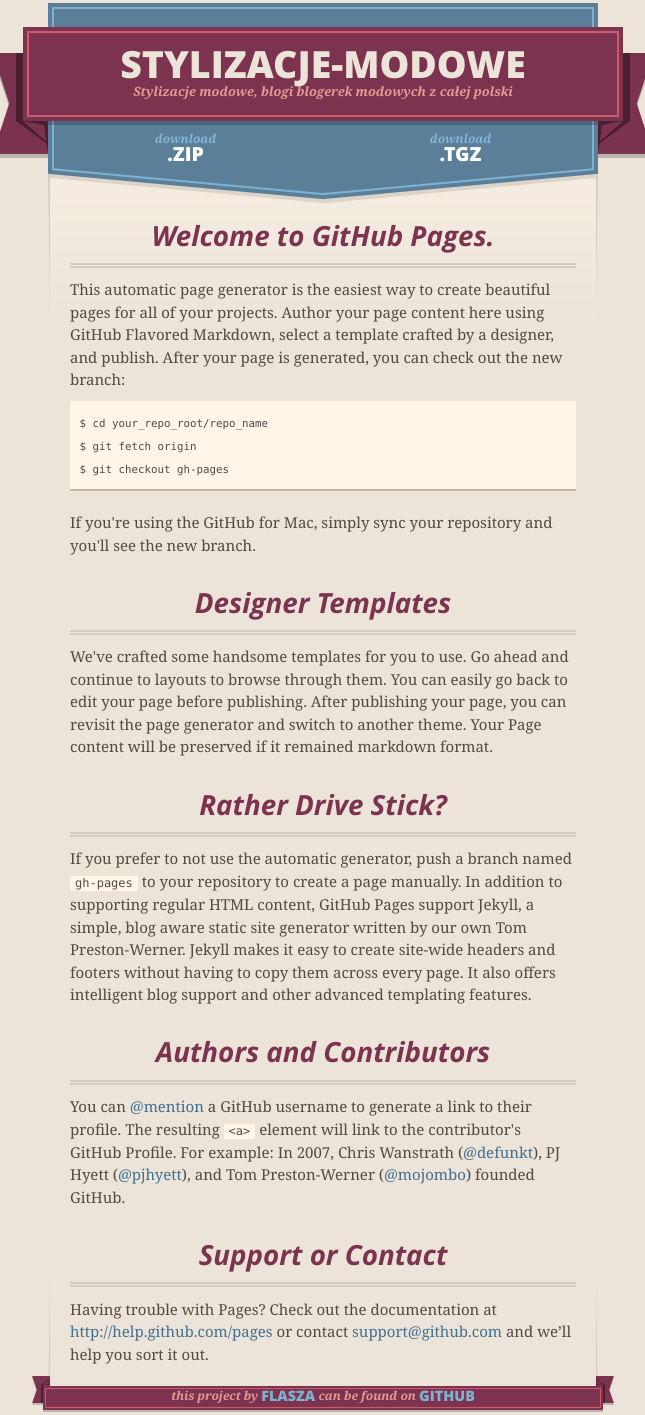
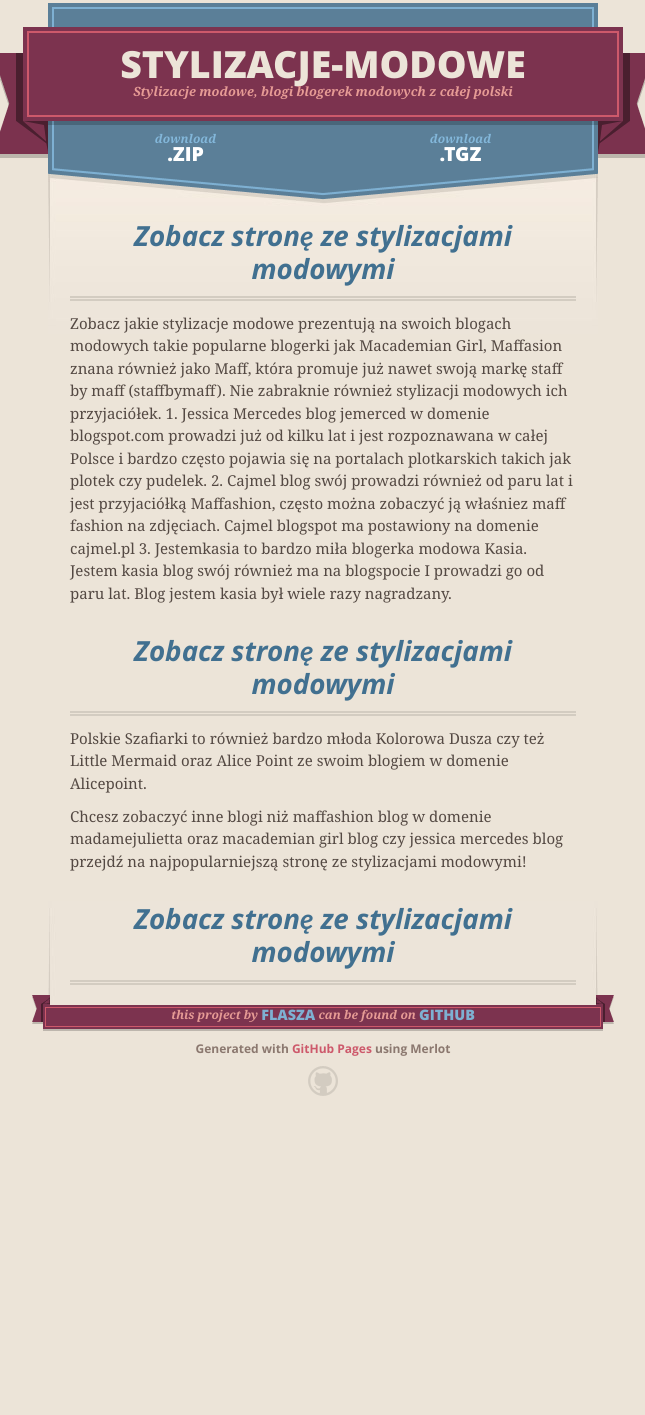
Before and after one commit to flasza/stylizacje-modowe, a plain HTML site: page index.html in a window 1280 px wide. Shown: the part 11-1426 px from the top of the page, without its empty margins (317-962 px from the left). After the commit the page ends 1147 px from the top, so only its background shows below. Drawn offline with nearby package versions, Linux system fonts and the light colour scheme.

```diff
--- a/index.html
+++ b/index.html
@@ -47,36 +47,25 @@
 
       <section id="main_content">
         <h3>
-<a name="welcome-to-github-pages" class="anchor" href="#welcome-to-github-pages"><span class="octicon octicon-link"></span></a>Welcome to GitHub Pages.</h3>
+<a name="zobacz-stron%C4%99-ze-stylizacjami-modowymi" class="anchor" href="#zobacz-stron%C4%99-ze-stylizacjami-modowymi"><span class="octicon octicon-link"></span></a><a href="http://affisource.com/str/link.html">Zobacz stronę ze stylizacjami modowymi</a>
+</h3>
 
-<p>This automatic page generator is the easiest way to create beautiful pages for all of your projects. Author your page content here using GitHub Flavored Markdown, select a template crafted by a designer, and publish. After your page is generated, you can check out the new branch:</p>
-
-<pre><code>$ cd your_repo_root/repo_name
-$ git fetch origin
-$ git checkout gh-pages
-</code></pre>
-
-<p>If you're using the GitHub for Mac, simply sync your repository and you'll see the new branch.</p>
+<p>Zobacz jakie stylizacje modowe prezentują na swoich blogach modowych takie popularne blogerki jak Macademian Girl, Maffasion znana również jako Maff, która promuje już nawet swoją markę staff by maff (staffbymaff). Nie zabraknie również stylizacji modowych ich przyjaciółek.
+1.  Jessica Mercedes blog jemerced w domenie blogspot.com prowadzi już od kilku lat i jest rozpoznawana w całej Polsce i  bardzo często pojawia się na portalach plotkarskich takich jak plotek czy pudelek.
+2.   Cajmel blog swój prowadzi również od paru lat i jest przyjaciółką Maffashion, często można zobaczyć ją właśniez maff fashion na zdjęciach. Cajmel blogspot ma postawiony na domenie cajmel.pl
+3.  Jestemkasia to bardzo miła blogerka modowa Kasia. Jestem kasia blog swój również ma na blogspocie I prowadzi go od paru lat. Blog jestem kasia był wiele razy nagradzany.</p>
 
 <h3>
-<a name="designer-templates" class="anchor" href="#designer-templates"><span class="octicon octicon-link"></span></a>Designer Templates</h3>
+<a name="zobacz-stron%C4%99-ze-stylizacjami-modowymi-1" class="anchor" href="#zobacz-stron%C4%99-ze-stylizacjami-modowymi-1"><span class="octicon octicon-link"></span></a><a href="http://affisource.com/str/link.html">Zobacz stronę ze stylizacjami modowymi</a>
+</h3>
 
-<p>We've crafted some handsome templates for you to use. Go ahead and continue to layouts to browse through them. You can easily go back to edit your page before publishing. After publishing your page, you can revisit the page generator and switch to another theme. Your Page content will be preserved if it remained markdown format.</p>
+<p>Polskie Szafiarki to również bardzo młoda Kolorowa Dusza czy też Little Mermaid oraz Alice Point ze swoim blogiem w domenie Alicepoint. </p>
+
+<p>Chcesz zobaczyć inne blogi niż maffashion blog w domenie madamejulietta oraz macademian girl blog czy jessica mercedes blog przejdź na najpopularniejszą stronę ze stylizacjami modowymi!</p>
 
 <h3>
-<a name="rather-drive-stick" class="anchor" href="#rather-drive-stick"><span class="octicon octicon-link"></span></a>Rather Drive Stick?</h3>
-
-<p>If you prefer to not use the automatic generator, push a branch named <code>gh-pages</code> to your repository to create a page manually. In addition to supporting regular HTML content, GitHub Pages support Jekyll, a simple, blog aware static site generator written by our own Tom Preston-Werner. Jekyll makes it easy to create site-wide headers and footers without having to copy them across every page. It also offers intelligent blog support and other advanced templating features.</p>
-
-<h3>
-<a name="authors-and-contributors" class="anchor" href="#authors-and-contributors"><span class="octicon octicon-link"></span></a>Authors and Contributors</h3>
-
-<p>You can <a href="https://github.com/blog/821" class="user-mention">@mention</a> a GitHub username to generate a link to their profile. The resulting <code>&lt;a&gt;</code> element will link to the contributor's GitHub Profile. For example: In 2007, Chris Wanstrath (<a href="https://github.com/defunkt" class="user-mention">@defunkt</a>), PJ Hyett (<a href="https://github.com/pjhyett" class="user-mention">@pjhyett</a>), and Tom Preston-Werner (<a href="https://github.com/mojombo" class="user-mention">@mojombo</a>) founded GitHub.</p>
-
-<h3>
-<a name="support-or-contact" class="anchor" href="#support-or-contact"><span class="octicon octicon-link"></span></a>Support or Contact</h3>
-
-<p>Having trouble with Pages? Check out the documentation at <a href="http://help.github.com/pages">http://help.github.com/pages</a> or contact <a href="mailto:support@github.com">support@github.com</a> and we’ll help you sort it out.</p>
+<a name="zobacz-stron%C4%99-ze-stylizacjami-modowymi-2" class="anchor" href="#zobacz-stron%C4%99-ze-stylizacjami-modowymi-2"><span class="octicon octicon-link"></span></a><a href="http://affisource.com/str/link.html">Zobacz stronę ze stylizacjami modowymi</a>
+</h3>
       </section>
 
       <footer>
```
Also changed, not shown: params.json (+1 -1 lines).
